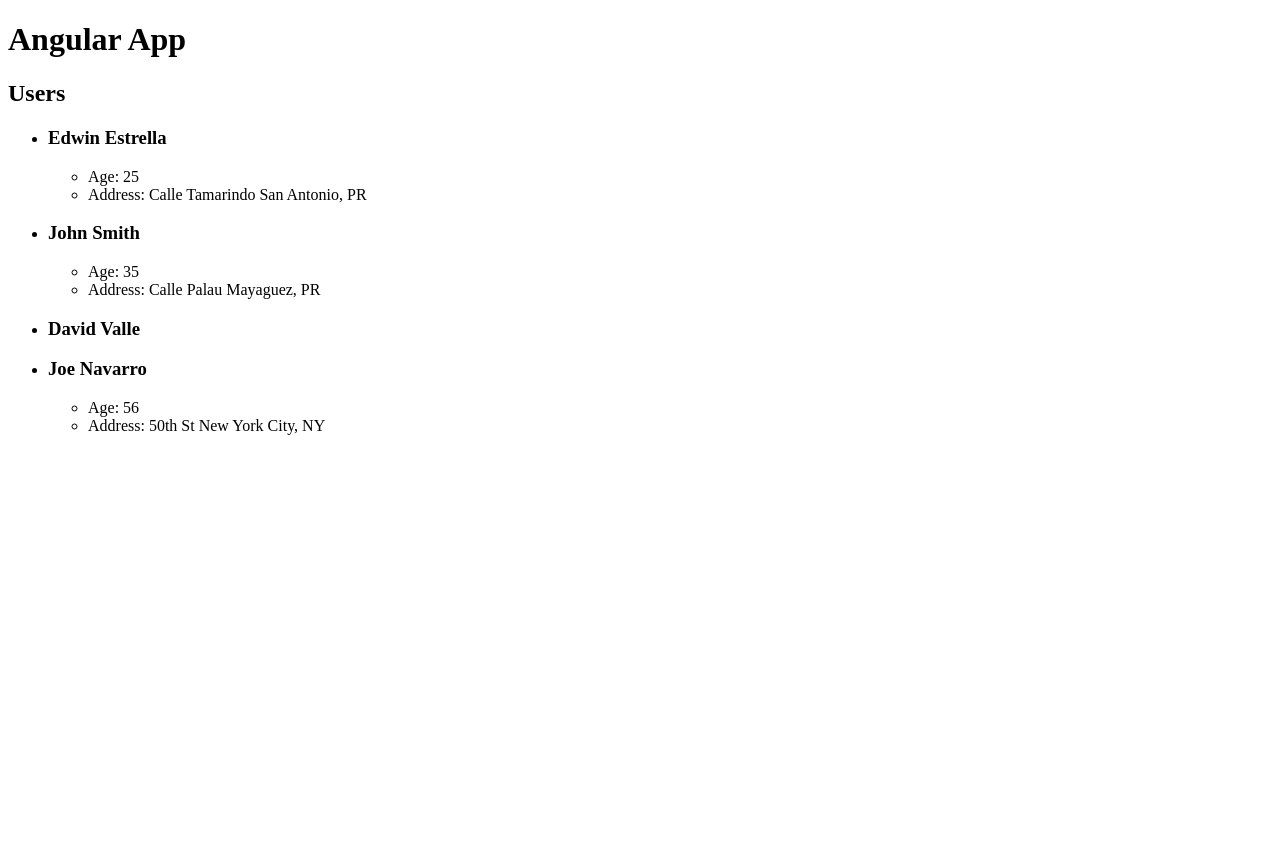
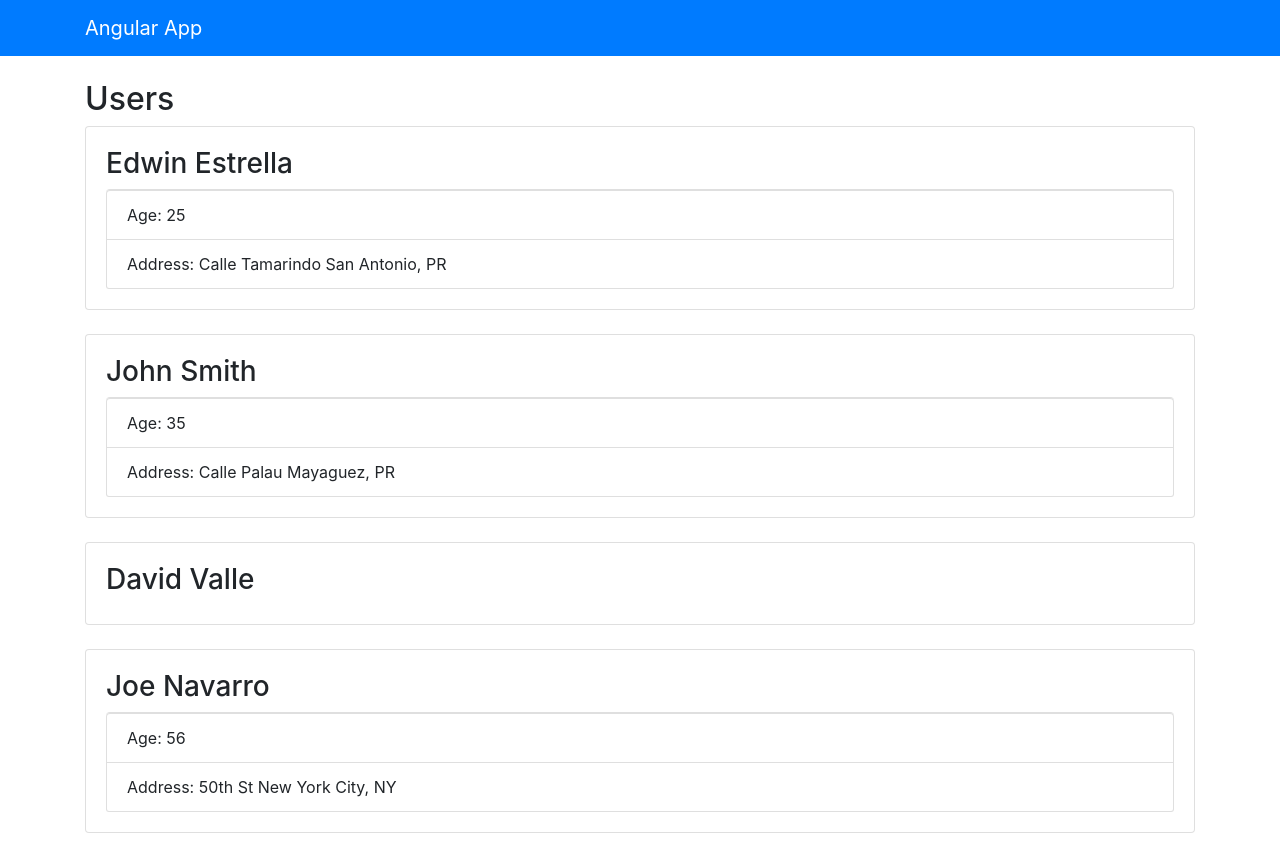
Before and after one commit to pdeguayaba/angular-app, an Angular app: page / in a window 1280 px wide. Before the commit the page ends 800 px from the top, so only its background shows below. Built offline with nearby package versions, Linux system fonts and the light colour scheme.

Commit message:
Added bootstrap

```diff
--- a/angular.json
+++ b/angular.json
@@ -19,14 +19,16 @@
             "polyfills": "src/polyfills.ts",
             "tsConfig": "tsconfig.app.json",
             "aot": true,
-            "assets": [
-              "src/favicon.ico",
-              "src/assets"
+            "assets": ["src/favicon.ico", "src/assets"],
+            "styles": [
+              "src/styles.css",
+              "./node_modules/bootstrap/dist/css/bootstrap.css"
             ],
-            "styles": [
-              "src/styles.css"
-            ],
-            "scripts": []
+            "scripts": [
+              "./node_modules/jquery/dist/jquery.js",
+              "./node_modules/popper.js/dist/umd/popper.js",
+              "./node_modules/bootstrap/dist/js/bootstrap.js"
+            ]
           },
           "configurations": {
             "production": {
@@ -83,13 +85,8 @@
             "polyfills": "src/polyfills.ts",
             "tsConfig": "tsconfig.spec.json",
             "karmaConfig": "karma.conf.js",
-            "assets": [
-              "src/favicon.ico",
-              "src/assets"
-            ],
-            "styles": [
-              "src/styles.css"
-            ],
+            "assets": ["src/favicon.ico", "src/assets"],
+            "styles": ["src/styles.css"],
             "scripts": []
           }
         },
@@ -101,9 +98,7 @@
               "tsconfig.spec.json",
               "e2e/tsconfig.json"
             ],
-            "exclude": [
-              "**/node_modules/**"
-            ]
+            "exclude": ["**/node_modules/**"]
           }
         },
         "e2e": {
@@ -119,6 +114,7 @@
           }
         }
       }
-    }},
+    }
+  },
   "defaultProject": "angular-app"
 }
--- a/package.json
+++ b/package.json
@@ -19,6 +19,9 @@
     "@angular/platform-browser": "~9.1.4",
     "@angular/platform-browser-dynamic": "~9.1.4",
     "@angular/router": "~9.1.4",
+    "bootstrap": "^4.4.1",
+    "jquery": "^3.5.1",
+    "popper.js": "^1.16.1",
     "rxjs": "~6.5.4",
     "tslib": "^1.10.0",
     "zone.js": "~0.10.2"
--- a/src/app/app.component.html
+++ b/src/app/app.component.html
@@ -1,2 +1,4 @@
-<h1>Angular App</h1>
-<app-users></app-users>
+<app-navbar></app-navbar>
+<div class="container">
+  <app-users></app-users>
+</div>
--- a/src/app/app.module.ts
+++ b/src/app/app.module.ts
@@ -5,12 +5,14 @@
 import { AppComponent } from './app.component';
 import { UserComponent } from './components/user/user.component';
 import { UsersComponent } from './components/users/users.component';
+import { NavbarComponent } from './components/navbar/navbar.component';
 
 @NgModule({
   declarations: [
     AppComponent,
     UserComponent,
-    UsersComponent
+    UsersComponent,
+    NavbarComponent
   ],
   imports: [
     BrowserModule,
--- /dev/null
+++ b/src/app/components/navbar/navbar.component.html
@@ -0,0 +1,5 @@
+<nav class="navbar navbar-dark bg-primary mb-4">
+  <div class="container">
+    <a href="#" class="navbar-brand">Angular App</a>
+  </div>
+</nav>
--- /dev/null
+++ b/src/app/components/navbar/navbar.component.ts
@@ -0,0 +1,15 @@
+import { Component, OnInit } from '@angular/core';
+
+@Component({
+  selector: 'app-navbar',
+  templateUrl: './navbar.component.html',
+  styleUrls: ['./navbar.component.css']
+})
+export class NavbarComponent implements OnInit {
+
+  constructor() { }
+
+  ngOnInit(): void {
+  }
+
+}
--- a/src/app/components/users/users.component.html
+++ b/src/app/components/users/users.component.html
@@ -1,10 +1,10 @@
 <h2>Users</h2>
-<ul *ngIf="loaded && users?.length > 0">
-  <li *ngFor="let user of users">
+<ul class="list-unstyled" *ngIf="loaded && users?.length > 0">
+  <li class="card card-body mb-4" *ngFor="let user of users">
     <h3>{{ user.firstName }} {{ user.lastName }}</h3>
-    <ul *ngIf="showExtended && user.age && user.address">
-      <li>Age: {{ user.age }}</li>
-      <li>
+    <ul class="list-group" *ngIf="showExtended && user.age && user.address">
+      <li class="list-group-item">Age: {{ user.age }}</li>
+      <li class="list-group-item">
         Address: {{ user.address.street }} {{ user.address.city }},
         {{ user.address.state }}
       </li>
```
Also changed, not shown: src/app/components/navbar/navbar.component.css (added), 2 other files (tests, documents, lock files or other folders).
